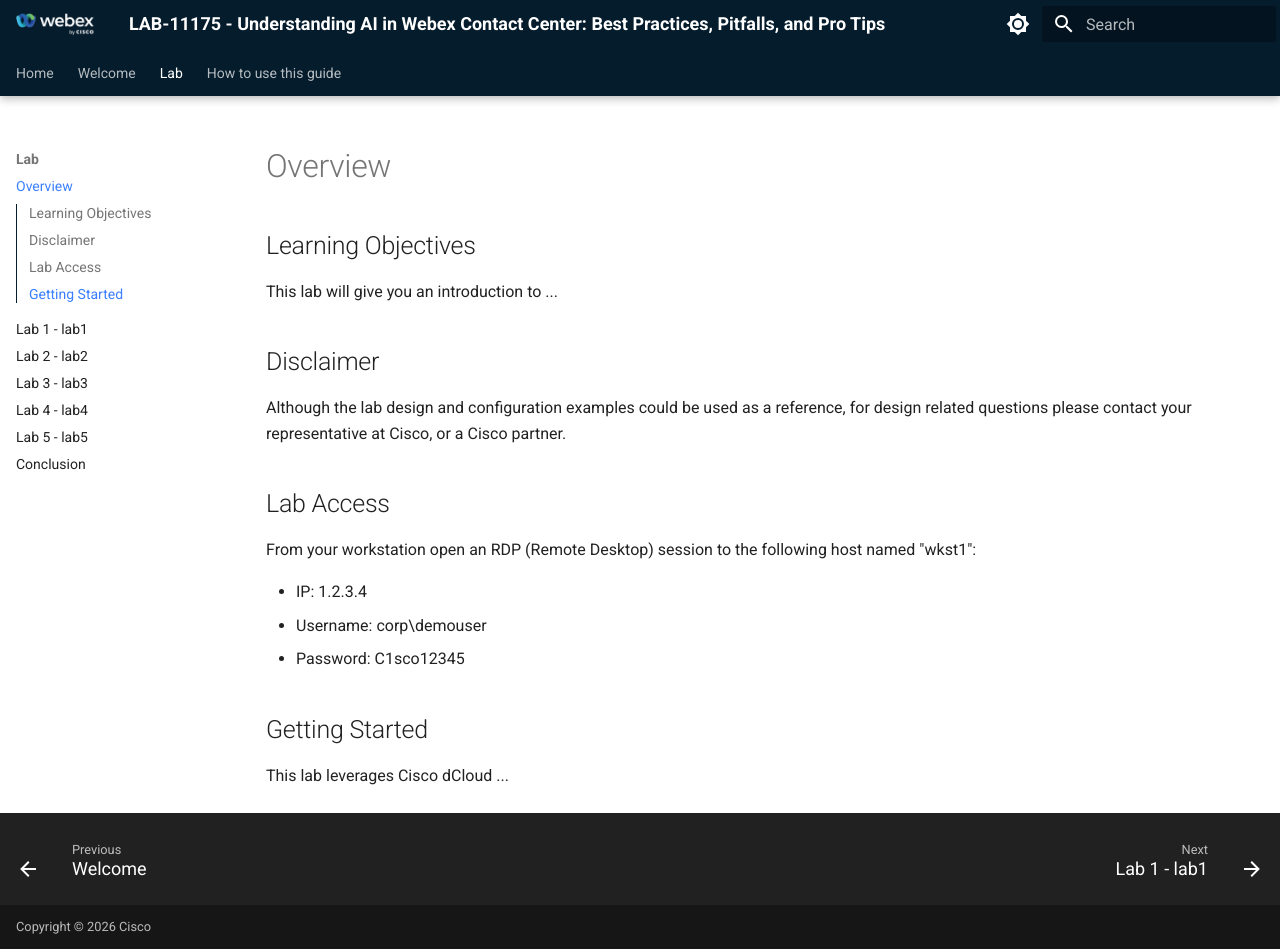
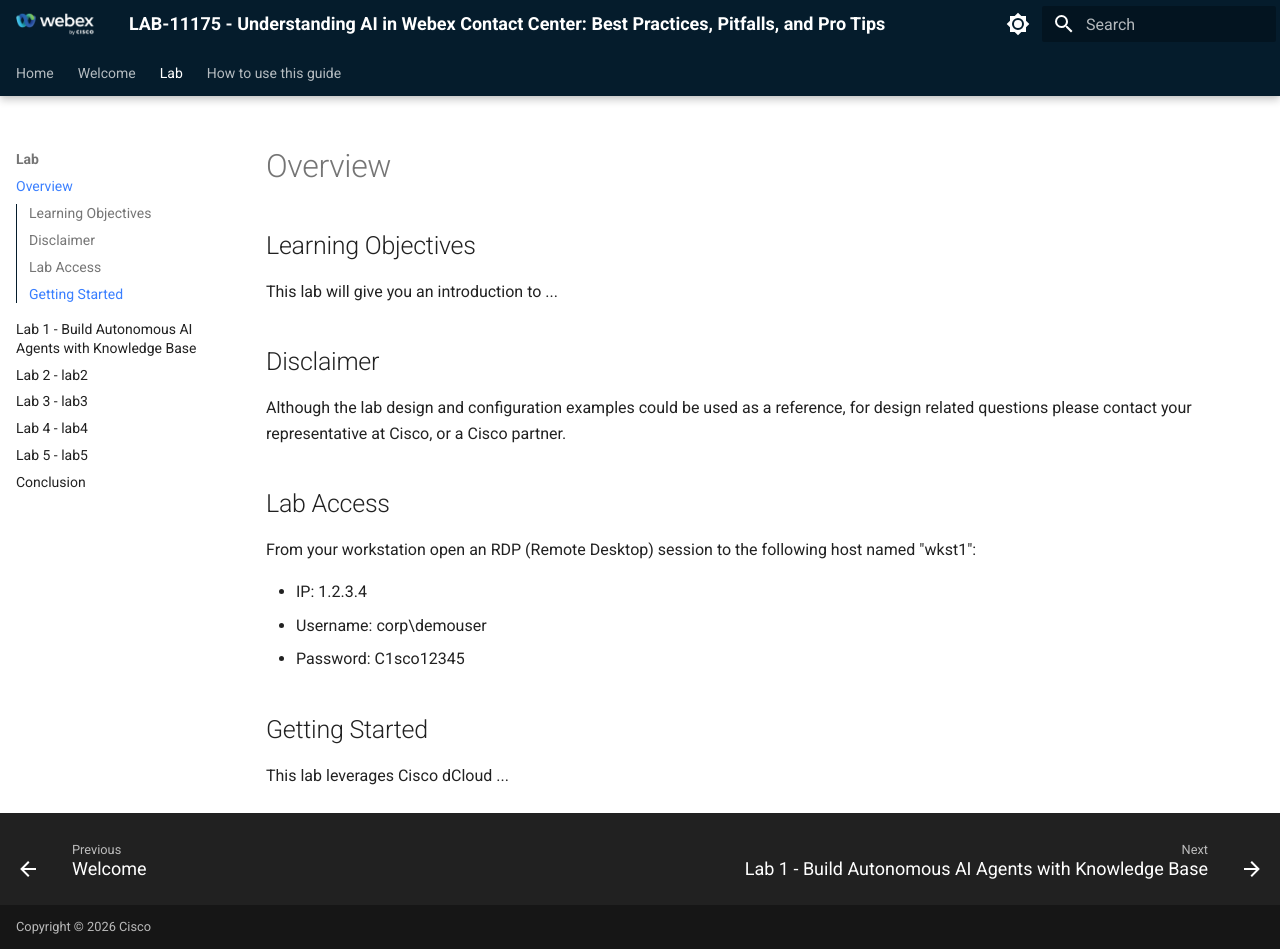
Before and after one commit to WebexCC-SA/LAB-11175, an MkDocs documentation site: the page built from docs/overview.md, in a window 1280 px wide and 949 px high. Built offline with MkDocs 1.6.1 and Material for MkDocs 9.7.7, drawn with Linux system fonts in a browser that asks for light colours.

Commit message:
Update mkdocs.yml

```diff
--- a/mkdocs.yml
+++ b/mkdocs.yml
@@ -89,7 +89,7 @@
   - Welcome: welcome.md
   - Lab:
       - Overview: overview.md
-      - Lab 1 - lab1 : Excercise1.md
+      - Lab 1 - Build Autonomous AI Agents with Knowledge Base : Excercise1.md
       - Lab 2 - lab2 : Excercise2.md
       - Lab 3 - lab3 : Excercise3.md
       - Lab 4 - lab4 : Excercise4.md
```
